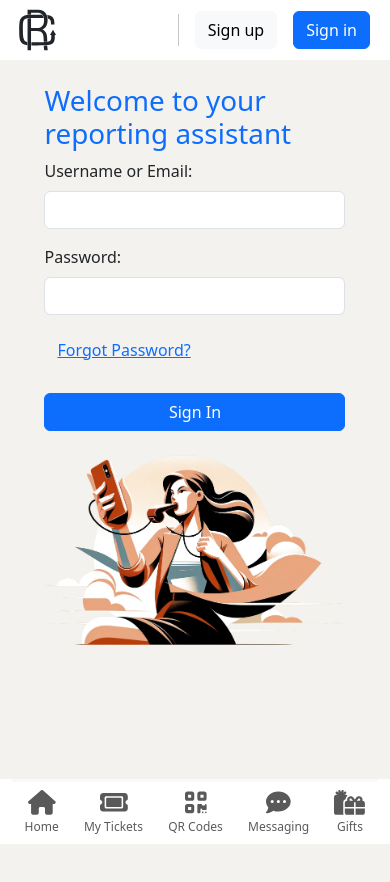
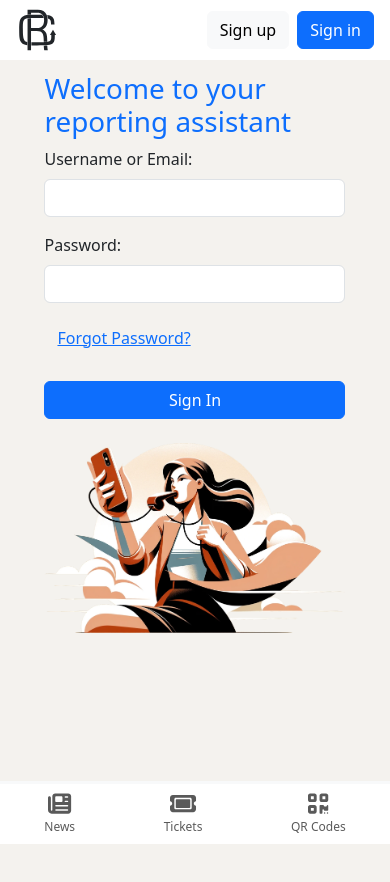
Before and after one commit to mjza/mra-web-app, a React (Create React App) app: page /signin in a window 390 px wide. Shown: the top 882 px of the page. After the commit the page ends 844 px from the top, so only its background shows below. Built offline with nearby package versions, Linux system fonts and the light colour scheme.

Commit message:
Change headers and footers layout

```diff
--- a/src/App.js
+++ b/src/App.js
@@ -76,7 +76,7 @@ export default App;
 
 // Dummy components for the route targets
 const News = () => (
-  <div>
+  <div className='py-5'>
     <h1>News Page</h1>
     <ToggleThemeButton />  {/* Theme toggle button included */}
     <SignOut />
--- a/src/components/features/authentication/SignIn.js
+++ b/src/components/features/authentication/SignIn.js
@@ -44,7 +44,7 @@ const SignIn = () => {
     };
 
     return (
-        <div className="min-vh-100 align-items-center">
+        <div className="min-vh-100 align-items-center py-5">
             <Row className="w-100 p-0 m-0">
                 {loading && <LoadingOverlay />}
                 <Col xs={1} sm={1} md={1} lg={2} xl={2} xxl={3}></Col> {/* Left gap */}
--- a/src/components/layout/public/FooterNavbar.js
+++ b/src/components/layout/public/FooterNavbar.js
@@ -1,7 +1,7 @@
 import React, { useContext } from 'react';
-import { Navbar, Nav, Container } from 'react-bootstrap';
+import { Navbar, Nav } from 'react-bootstrap';
 import { FontAwesomeIcon } from '@fortawesome/react-fontawesome';
-import { faHome, faTicket, faQrcode, faCommentDots, faGifts } from '@fortawesome/free-solid-svg-icons';
+import { faNewspaper, faTicket, faQrcode} from '@fortawesome/free-solid-svg-icons';
 import ThemeContext from '../../../contexts/ThemeContext';
 import { useLocation } from 'react-router-dom';
 
@@ -24,22 +24,18 @@ const FooterNavbar = () => {
 
     return (
         <Navbar bg={bgColor} fixed="bottom" className={`d-block d-md-none py-0 ${navbarClass}`}>
-            <Container className="justify-content-around">
-                <Nav className="w-100 text-center">
+            <Nav className="d-flex justify-content-around mw-100 text-center">
                 {[
-                        { href: "/feed", icon: faHome, text: "Home" },
-                        { href: "/tickets", icon: faTicket, text: "My Tickets" },
-                        { href: "/qrcodes", icon: faQrcode, text: "QR Codes" },
-                        { href: "/messaging", icon: faCommentDots, text: "Messaging" },
-                        { href: "/gifts", icon: faGifts, text: "Gifts" }
+                    { href: "/news", icon: faNewspaper, text: "News" },
+                    { href: "/tickets", icon: faTicket, text: "Tickets" },
+                    { href: "/qrcodes", icon: faQrcode, text: "QR Codes" }
                 ].map((link) => (
                     <Nav.Link href={link.href} key={link.text} className={`flex-grow-1 ${isActive(link.href) ? activeLinkClass : inactiveLinkClass}`}>
-                            <FontAwesomeIcon icon={link.icon} className="fs-2" />
+                        <FontAwesomeIcon icon={link.icon} className="fs-3" />
                         <div className="d-block" style={{ fontSize: '12px' }}>{link.text}</div>
                     </Nav.Link>
                 ))}
             </Nav>
-            </Container>
         </Navbar>
     );
 };
--- a/src/components/layout/public/HeaderNavbar.js
+++ b/src/components/layout/public/HeaderNavbar.js
@@ -1,13 +1,13 @@
 import React, { useContext } from 'react';
 import ThemeContext from '../../../contexts/ThemeContext';
 import RCLogo from '../../common/RCLogo';
-import { Navbar, Nav, Container, Tooltip, OverlayTrigger } from 'react-bootstrap';
+import { Navbar, Nav, Container, Row, Col, Tooltip, OverlayTrigger } from 'react-bootstrap';
 import { FontAwesomeIcon } from '@fortawesome/react-fontawesome';
 import { faNewspaper, faTicket, faQrcode } from '@fortawesome/free-solid-svg-icons';
-import { useLocation } from 'react-router-dom';
+import { useLocation, useNavigate } from 'react-router-dom';
 
 const HeaderNavbar = () => {
-  const { theme } = useContext(ThemeContext);
+  const navigate = useNavigate();
   const location = useLocation();
   const isActive = (path) => {
     const pathname = location.pathname;
@@ -18,6 +18,8 @@ const HeaderNavbar = () => {
     const nextChar = pathname[path.length];
     return nextChar === '/' || nextChar === '?' || nextChar === undefined;
   };
+
+  const { theme } = useContext(ThemeContext);
   const activeLinkClass = `border-bottom border-3 ${theme === 'light' ? 'border-dark text-dark' : 'border-light text-light'}`;
   const navbarClass = theme === 'dark' ? 'navbar-dark bg-dark' : 'navbar-light bg-light';
   const iconColor = theme === 'dark' ? '#F8F9FA' : '#212529';
@@ -25,18 +27,17 @@ const HeaderNavbar = () => {
 
   return (
     <>
-      <Navbar bg={bgColor} expand="lg" className={`global-nav d-flex py-0 ${navbarClass}`}>
-        <Container fluid className="d-flex flex-nowrap align-items-center">
-          <div className="flex-grow-0 d-none d-md-flex"></div>
-
-          <div className="d-flex align-items-center flex-grow-1 flex-md-grow-0">
-            <Navbar.Brand href="/" className="d-flex align-items-center me-2">
+      <Navbar bg={bgColor} fixed="top" className={`global-nav py-0 ${navbarClass}`}>
+        <Container fluid>
+          <Row className="w-100 p-0 m-0">
+            <Col xs={0} sm={1} md={1} lg={2} xl={2} xxl={3}></Col>
+            <Col xs={12} sm={10} md={10} lg={8} xl={8} xxl={6} className='p-0 m-0'>
+              <div className="d-flex align-items-center justify-content-between">
+                <Navbar.Brand href="/" className="d-flex align-items-center flex-grow-1">
                   <RCLogo color={iconColor} size="50" />
                 </Navbar.Brand>
-          </div>
 
-          <div className="d-flex align-items-center">
-            <Nav className="flex-row flex-grow-0 justify-content-end me-2 d-none d-md-flex">
+                <Nav className="flex-row justify-content-end me-2 d-none d-md-flex">
                   {[
                     { href: "/news", icon: faNewspaper, text: "News" },
                     { href: "/tickets", icon: faTicket, text: "Tickets" },
@@ -52,22 +53,25 @@ const HeaderNavbar = () => {
                         placement="bottom-start"
                         trigger={['hover', 'focus', 'click']}
                       >
-                    <FontAwesomeIcon icon={link.icon} className="ms-md-2 me-md-2 fs-md-1 fs-lg-4" />
+                        <FontAwesomeIcon icon={link.icon} className="ms-md-2 me-md-2 fs-md-3 fs-lg-4" />
                       </OverlayTrigger>
-                  <div className="d-none d-md-none d-lg-block" style={{ fontSize: '12px' }}>{link.text}</div>
+                      <div className="d-none d-md-block" style={{ fontSize: '12px' }}>{link.text}</div>
                     </Nav.Link>
                   ))}
                 </Nav>
-            <div className="d-flex flex-column align-items-center mx-2">
+
+                <div className="mx-2 d-none d-md-flex">
                   <div className="vr fs-4">&nbsp;</div>
                 </div>
 
                 <Nav.Item>
-              <button type="button" className="btn btn-light ms-2 me-2">Sign up</button>
-              <button type="button" className="btn btn-primary ms-2 me-2">Sign in</button>
+                  <button type="button" className="btn btn-light mx-1" onClick={() => navigate('/signup')}>Sign up</button>
+                  <button type="button" className="btn btn-primary mx-1" onClick={() => navigate('/signin')}>Sign in</button>
                 </Nav.Item>
               </div>
-          <div className="flex-grow-0 d-none d-md-flex"></div>
+            </Col>
+            <Col xs={0} sm={1} md={1} lg={2} xl={2} xxl={3}></Col>
+          </Row>
         </Container>
       </Navbar>
     </>
--- a/src/components/layout/users/FooterNavbar.js
+++ b/src/components/layout/users/FooterNavbar.js
@@ -24,8 +24,7 @@ const FooterNavbar = () => {
 
     return (
         <Navbar bg={bgColor} fixed="bottom" className={`d-block d-md-none py-0 ${navbarClass}`}>
-            <Container className="justify-content-around">
-                <Nav className="w-100 text-center">
+            <Nav className="d-flex justify-content-around w-100 text-center">
                 {[
                     { href: "/feed", icon: faHome, text: "Home" },
                     { href: "/tickets", icon: faTicket, text: "My Tickets" },
@@ -35,11 +34,10 @@ const FooterNavbar = () => {
                 ].map((link) => (
                     <Nav.Link href={link.href} key={link.text} className={`flex-grow-1 ${isActive(link.href) ? activeLinkClass : inactiveLinkClass}`}>
                         <FontAwesomeIcon icon={link.icon} className="fs-2" />
-                            <div className="d-block" style={{ fontSize: '12px' }}>{link.text}</div>
+                        <div className="d-block text-truncate" style={{ fontSize: '12px' }}>{link.text}</div>
                     </Nav.Link>
                 ))}
             </Nav>
-            </Container>
         </Navbar>
     );
 };
```
Also changed, not shown: src/components/layout/users/HeaderNavbar.js (+18 -13 lines). Lines whose indentation alone changed are shown as unchanged.
